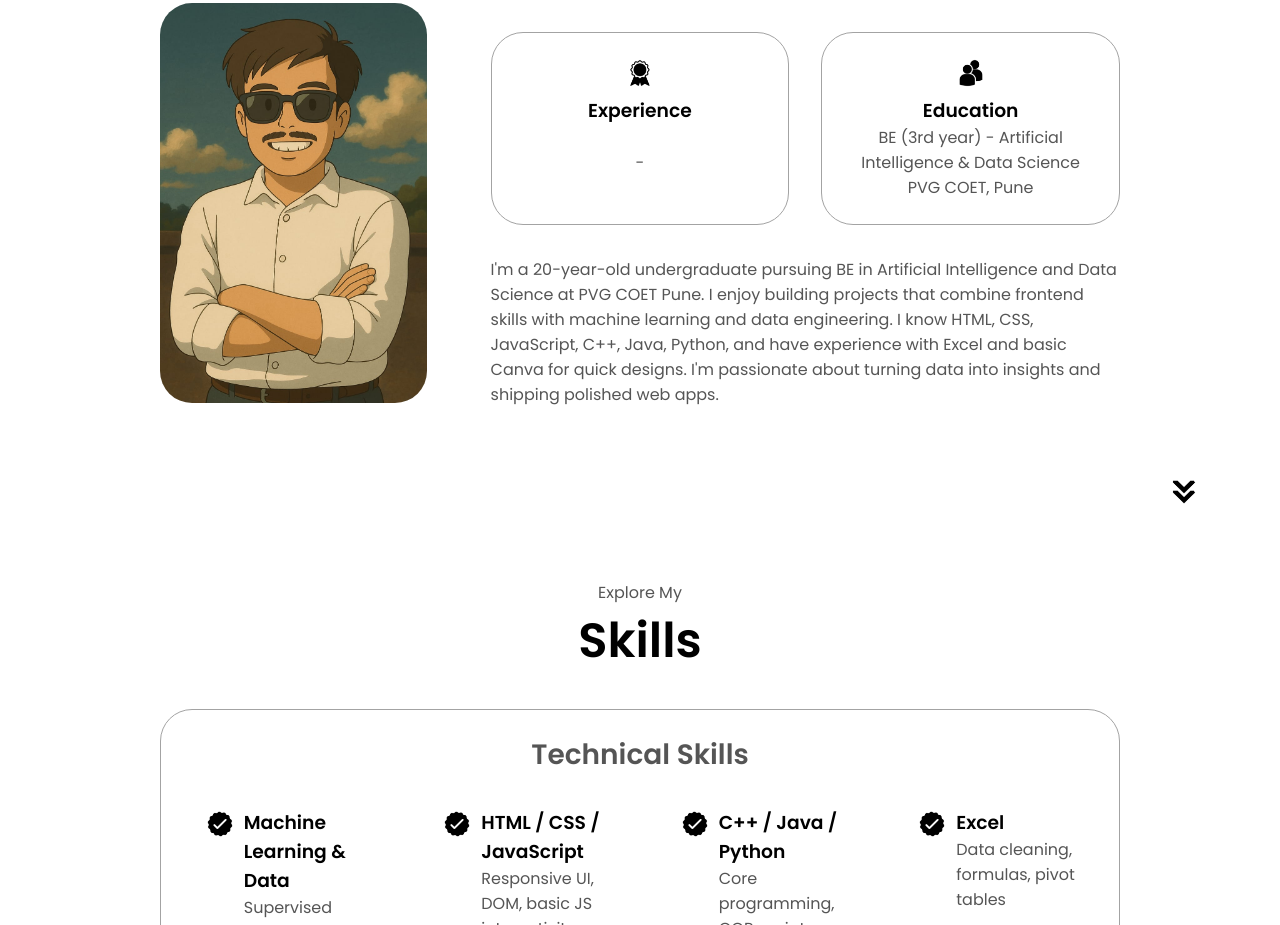
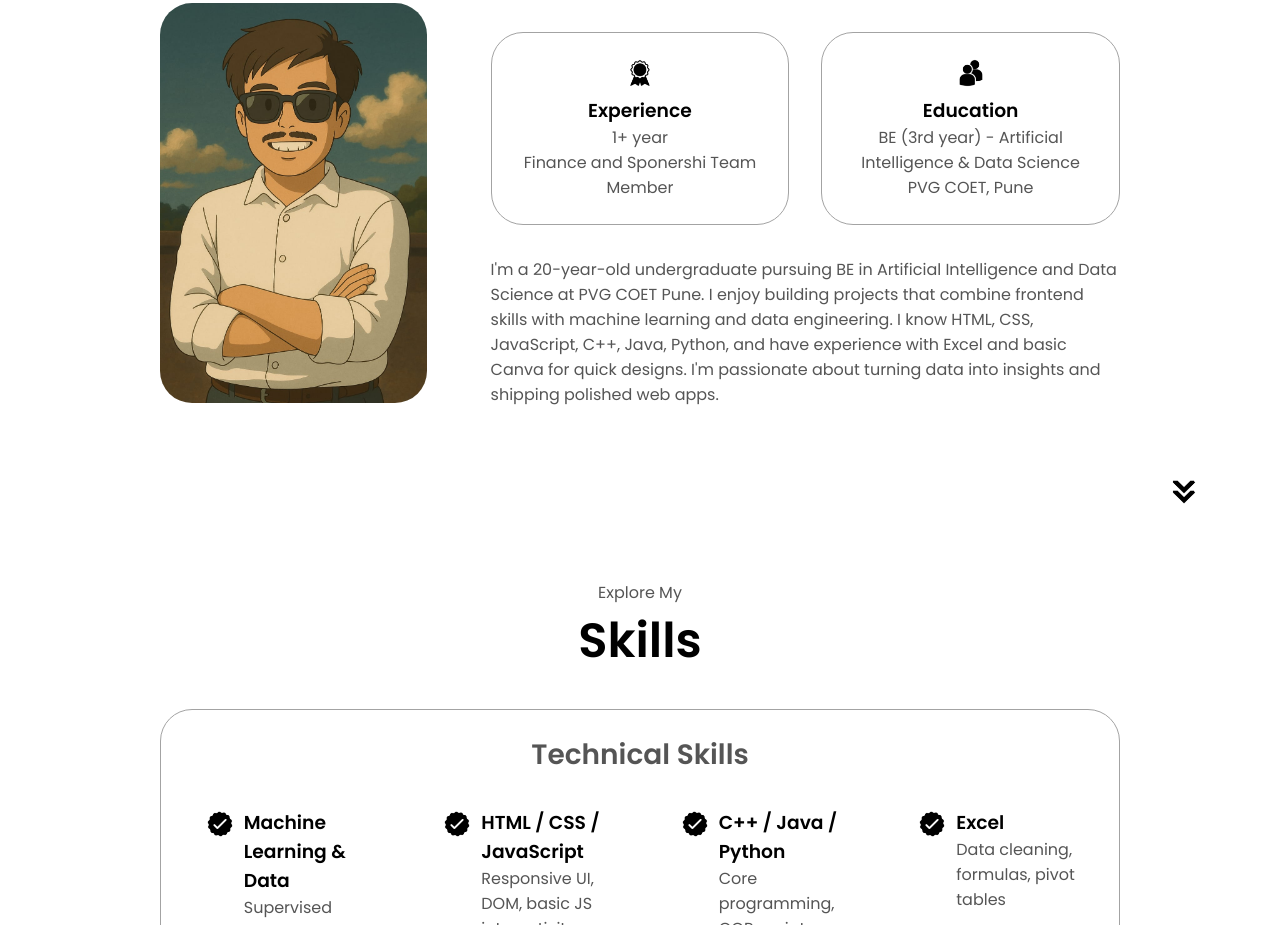
Before and after one commit to sangolgisamarth/portfolio-website, a plain HTML site: page index.html in a window 1280 px wide. Shown: the part 1116-2041 px from the top of the page. Drawn offline with Linux system fonts and the light colour scheme.

Commit message:
Update index.html

```diff
--- a/index.html
+++ b/index.html
@@ -76,7 +76,7 @@
           <div class="details-container">
             <img src="./assets/experience.png" alt="Experience icon" class="icon" />
             <h3>Experience</h3>
-            <p><br />-</p>
+            <p>1+ year<br />Finance and Sponershi Team Member</p>
           </div>
           <div class="details-container">
             <img src="./assets/education.png" alt="Education icon" class="icon" />
```
